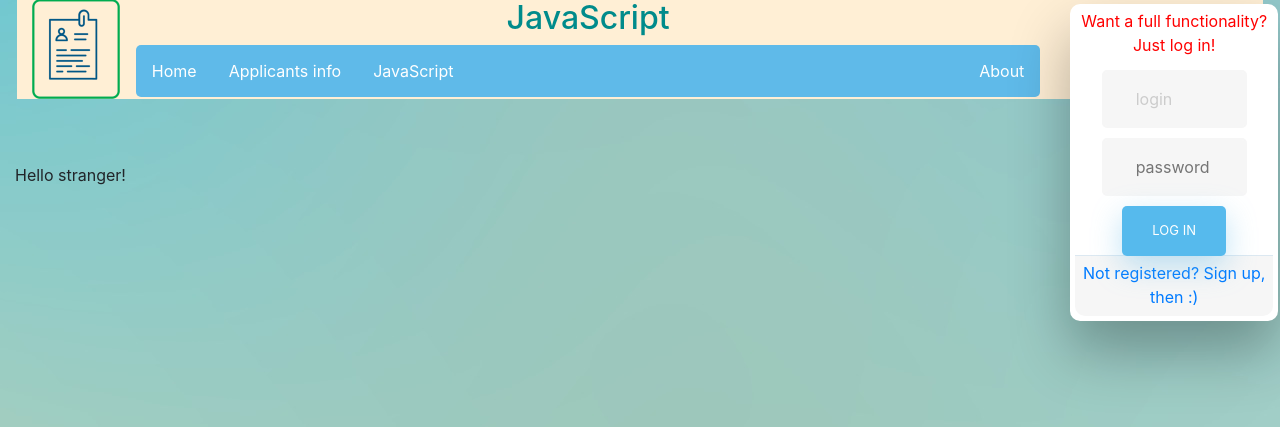
After one commit to Harnet69/Application-process-python, a Flask app: page /javaScript in a window 1280 px wide. The commit adds this page. Shown: the top 427 px of the page. Run offline with Flask 2, Linux system fonts and the light colour scheme; some libraries are stand-ins or nearby versions.

Commit message:
Added JavaScript page

```diff
--- a/main.py
+++ b/main.py
@@ -28,7 +28,8 @@ MENU_PAGES = {'mentors_names_lastnames': ('mentors_names_lastnames.html', 'Mento
               'applicants-and-mentors': ('applicants-and-mentors', 'applicants-and-mentors.html', 'Applicants and mentors'),
               'sign_up': ('sign-up', 'sign_up.html', 'Sign up'),
               'user': ('user', 'user.html', 'User'),
-              'edit': ('edit', 'edit.html', 'Edit')
+              'edit': ('edit', 'edit.html', 'Edit'),
+              'javaScript': ('javaScript', 'javaScript.html', 'javaScript')
               }
 
 
@@ -246,5 +247,11 @@ def logout():
     return redirect('/')
 
 
+# 19. JavaScript
+@app.route('/javaScript')
+def javaScript():
+    return render_template(MENU_PAGES['javaScript'][1])
+
+
 if __name__ == '__main__':
     app.run(debug=True)
--- /dev/null
+++ b/static/js/script.js
@@ -0,0 +1,18 @@
+function create_list(){
+    const nums = [1,7,16,9,5,7,3,33,67,9,2,8,67];
+    const list_ul = document.createElement('ul')
+
+    for(let num of nums){
+        const list_li = document.createElement('li');
+        list_li.addEventListener('click', function() {
+            this.classList.toggle('selected');
+         });
+        li_text = document.createTextNode(num.toString());
+        list_li.appendChild(li_text);
+        list_ul.appendChild(list_li);
+    }
+    return list_ul;
+}
+
+aimP = document.getElementsByTagName('p')[1];
+aimP.appendChild(create_list());
--- a/templates/applicants_info.html
+++ b/templates/applicants_info.html
@@ -3,7 +3,7 @@
 {% block h1 %}Applicants info{% endblock %}
 {% block content %}
     <div id="quiz_list">
-        <p>
+        <p id="js_try">
             Jemima Foreman, an applicant called us, that her phone number changed to: 003670/223-7459 Write an UPDATE query,
             that changes this data in the database for this applicant. Also, write a SELECT query, that checks the phone_number
             column of this applicant. Use both of her name parts in the conditions!
--- /dev/null
+++ b/templates/javaScript.html
@@ -0,0 +1,17 @@
+{% extends "layout.html" %}
+
+{% block title %}JavaScript{% endblock %}
+{% block script %}
+    <script src="{{url_for('static', filename='js/script.js')}}" defer></script>
+{% endblock %}
+
+{% block h1 %}JavaScript{% endblock %}
+
+{% block content %}
+    {% if  session['super_user'] and 'username' in session %}
+        <p>Hello {{session['super_user']}}</p>
+        <p>Try JavaScript</p>
+    {% else %}
+        Hello stranger!
+    {% endif %}
+{% endblock %}
--- a/templates/layout.html
+++ b/templates/layout.html
@@ -6,12 +6,13 @@
         <link rel="shortcut icon" href="{{url_for('static', filename='images/favicon.png')}}" type="image/x-icon">
         <link rel="icon" href="{{url_for('static', filename='images/favicon.png')}}" type="image/x-icon">
         <link rel="stylesheet" href="https://maxcdn.bootstrapcdn.com/bootstrap/4.3.1/css/bootstrap.min.css">
+        <link rel="stylesheet" href="{{url_for('static', filename='css/main.css')}}">
+        <link rel="stylesheet" href="{{url_for('static', filename='css/menu.css')}}">
+        <link rel="stylesheet" href="{{url_for('static', filename='css/login_form.css')}}">
         <script src="https://ajax.googleapis.com/ajax/libs/jquery/3.4.1/jquery.min.js"></script>
         <script src="https://cdnjs.cloudflare.com/ajax/libs/popper.js/1.14.7/umd/popper.min.js"></script>
         <script src="https://maxcdn.bootstrapcdn.com/bootstrap/4.3.1/js/bootstrap.min.js"></script>
-        <link rel="stylesheet" href="{{url_for('static', filename='css/main.css')}}">
-        <link rel="stylesheet" href="{{url_for('static', filename='css/menu.css')}}">
-        <link rel="stylesheet" href="{{url_for('static', filename='css/login_form.css')}}">
+        {% block script %}{% endblock %}
     </head>
     <body>
         <header>
@@ -26,6 +27,7 @@
                                 <ul>
                                   <li><a href="/">Home</a></li>
                                   <li><a href="/applicants_info">Applicants info</a></li>
+                                  <li><a href="/javaScript">JavaScript</a></li>
                                   <li style="float:right"><a class="active" href="#about">About</a></li>
                                 </ul>
                             </div>
```
